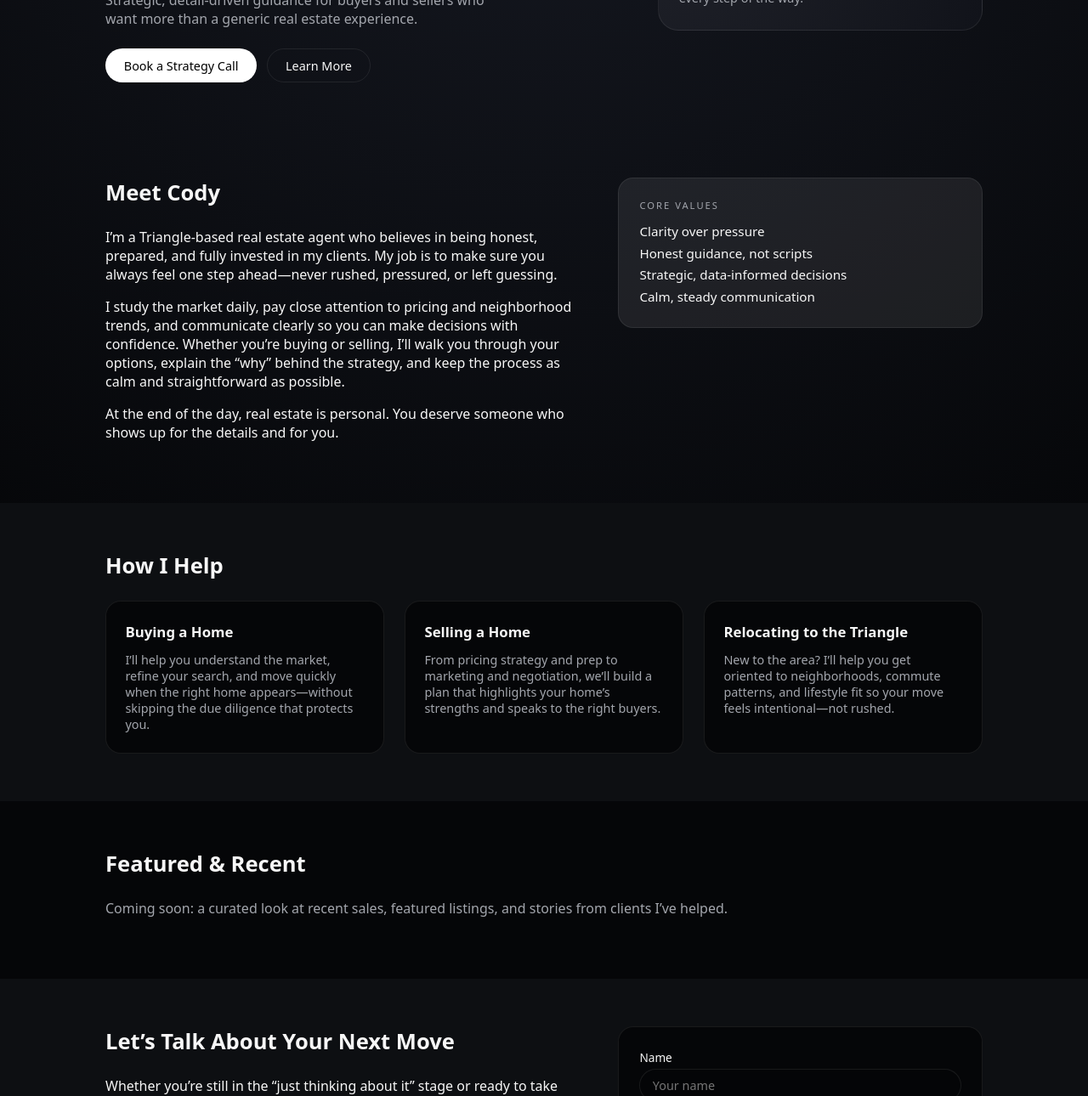
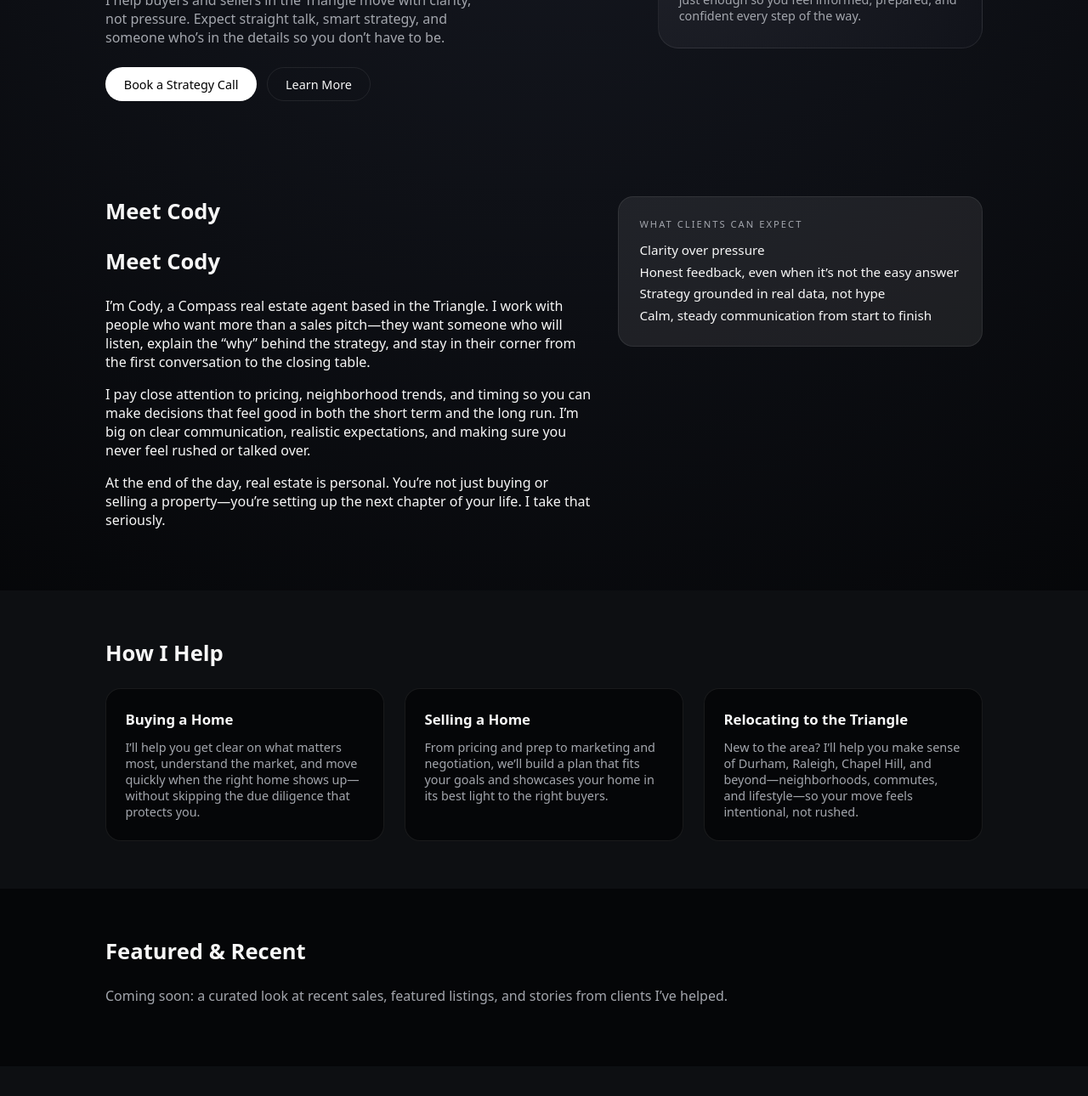
Before and after one commit to bvanburenwx/cody-website, a plain HTML site: page index.html in a window 1280 px wide. Shown: the part 307-1597 px from the top of the page at 85% size. Drawn offline with Linux system fonts and the light colour scheme.

Commit message:
Updated the Sections with new info

```diff
--- a/index.html
+++ b/index.html
@@ -1,11 +1,13 @@
 <!DOCTYPE html>
 <html lang="en">
+
 <head>
   <meta charset="UTF-8" />
   <meta name="viewport" content="width=device-width, initial-scale=1.0" />
   <title>Cody Van Buren | Triangle Real Estate</title>
   <link rel="stylesheet" href="style.css" />
 </head>
+
 <body>
   <header class="site-header">
     <div class="container nav-container">
@@ -25,9 +27,10 @@
       <div class="container hero-content">
         <div class="hero-text">
           <p class="eyebrow">Triangle · North Carolina</p>
-          <h1>Thoughtful Real Estate for Real People.</h1>
+          <h1>Real estate that actually feels human.</h1>
           <p class="hero-subtitle">
-            Strategic, detail-driven guidance for buyers and sellers who want more than a generic real estate experience.
+            I help buyers and sellers in the Triangle move with clarity, not pressure.
+            Expect straight talk, smart strategy, and someone who’s in the details so you don’t have to be.
           </p>
           <div class="hero-actions">
             <a href="#contact" class="btn primary">Book a Strategy Call</a>
@@ -35,9 +38,10 @@
           </div>
         </div>
         <div class="hero-card">
-          <p class="hero-card-title">Your next move, handled.</p>
+          <p class="hero-card-title">Your move matters to me.</p>
           <p class="hero-card-text">
-            From first conversation to closing table, I’m here to keep you informed, prepared, and confident every step of the way.
+            Whether you’re upsizing, downsizing, or relocating, my job is to slow the process
+            down just enough so you feel informed, prepared, and confident every step of the way.
           </p>
         </div>
       </div>
@@ -48,26 +52,31 @@
       <div class="container split">
         <div>
           <h2>Meet Cody</h2>
+          <h2>Meet Cody</h2>
           <p>
-            I’m a Triangle-based real estate agent who believes in being honest, prepared, and fully invested in my clients.
-            My job is to make sure you always feel one step ahead—never rushed, pressured, or left guessing.
+            I’m Cody, a Compass real estate agent based in the Triangle. I work with people
+            who want more than a sales pitch—they want someone who will listen, explain the
+            “why” behind the strategy, and stay in their corner from the first conversation
+            to the closing table.
           </p>
           <p>
-            I study the market daily, pay close attention to pricing and neighborhood trends, and communicate clearly so you can
-            make decisions with confidence. Whether you’re buying or selling, I’ll walk you through your options, explain the “why”
-            behind the strategy, and keep the process as calm and straightforward as possible.
+            I pay close attention to pricing, neighborhood trends, and timing so you can
+            make decisions that feel good in both the short term and the long run. I’m big
+            on clear communication, realistic expectations, and making sure you never feel
+            rushed or talked over.
           </p>
           <p>
-            At the end of the day, real estate is personal. You deserve someone who shows up for the details and for you.
+            At the end of the day, real estate is personal. You’re not just buying or
+            selling a property—you’re setting up the next chapter of your life. I take that seriously.
           </p>
         </div>
         <div class="about-highlight">
-          <p class="label">Core Values</p>
+          <p class="label">What clients can expect</p>
           <ul>
             <li>Clarity over pressure</li>
-            <li>Honest guidance, not scripts</li>
-            <li>Strategic, data-informed decisions</li>
-            <li>Calm, steady communication</li>
+            <li>Honest feedback, even when it’s not the easy answer</li>
+            <li>Strategy grounded in real data, not hype</li>
+            <li>Calm, steady communication from start to finish</li>
           </ul>
         </div>
       </div>
@@ -81,22 +90,23 @@
           <article class="card">
             <h3>Buying a Home</h3>
             <p>
-              I’ll help you understand the market, refine your search, and move quickly when the right home appears—without skipping
-              the due diligence that protects you.
+              I’ll help you get clear on what matters most, understand the market, and move
+              quickly when the right home shows up—without skipping the due diligence that protects you.
             </p>
           </article>
+
           <article class="card">
             <h3>Selling a Home</h3>
             <p>
-              From pricing strategy and prep to marketing and negotiation, we’ll build a plan that highlights your home’s strengths and
-              speaks to the right buyers.
+              From pricing and prep to marketing and negotiation, we’ll build a plan that fits
+              your goals and showcases your home in its best light to the right buyers.
             </p>
           </article>
           <article class="card">
             <h3>Relocating to the Triangle</h3>
             <p>
-              New to the area? I’ll help you get oriented to neighborhoods, commute patterns, and lifestyle fit so your move feels
-              intentional—not rushed.
+              New to the area? I’ll help you make sense of Durham, Raleigh, Chapel Hill, and
+              beyond—neighborhoods, commutes, and lifestyle—so your move feels intentional, not rushed.
             </p>
           </article>
         </div>
@@ -117,13 +127,14 @@
     <section id="contact" class="section section-alt">
       <div class="container split">
         <div>
-          <h2>Let’s Talk About Your Next Move</h2>
+          <h2>Let’s talk about what you’re thinking.</h2>
           <p>
-            Whether you’re still in the “just thinking about it” stage or ready to take action, I’m happy to schedule a no-pressure
-            conversation to talk through your options.
+            You don’t have to have it all figured out to reach out. Whether you’re just
+            starting to explore options or you’re ready to make a move, I’m happy to be a sounding board.
           </p>
           <p>
-            Share a bit about your situation, and I’ll follow up with next steps and ideas tailored to you.
+            Share a bit about your situation, and I’ll follow up with next steps, ideas, and
+            a plan that actually fits your life—not a one-size-fits-all script.
           </p>
         </div>
         <form class="contact-form">
@@ -154,4 +165,5 @@
 
   <script src="script.js"></script>
 </body>
+
 </html>
```
